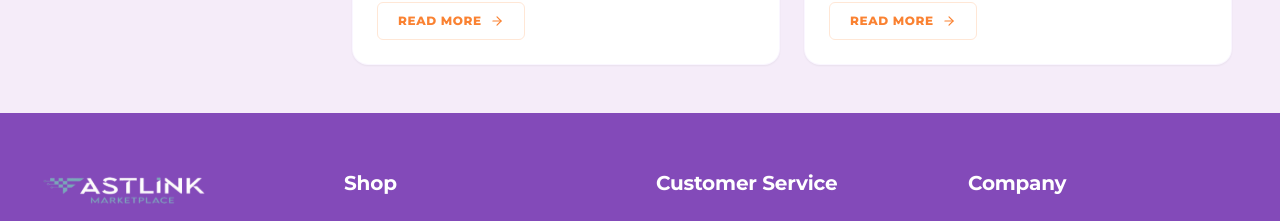
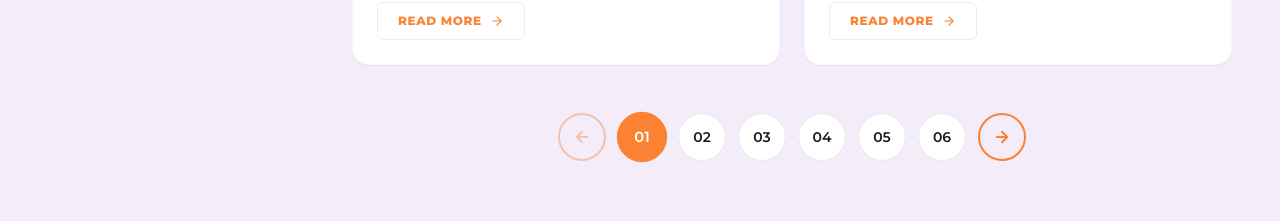
Before and after one commit to P23-Africa-Dev/fastlink-marketplace, a Next.js app: page /blog in a window 1280 px wide. Shown: the part 1275-1496 px from the top of the page. Built offline with nearby package versions, Linux system fonts and the light colour scheme.

Commit message:
feat: implement pagination controls with page number selection and navigation buttons for the blog page

```diff
--- a/src/app/(shop)/blog/page.tsx
+++ b/src/app/(shop)/blog/page.tsx
@@ -11,6 +11,7 @@ import {
   Calendar,
   MessageCircle,
   ArrowRight,
+  ArrowLeft,
 } from "lucide-react";
 
 // Mock Categories
@@ -108,6 +109,7 @@ export default function BlogPage() {
   const [selectedCategory, setSelectedCategory] = useState("All");
   const [searchQuery, setSearchQuery] = useState("");
   const [sortBy, setSortBy] = useState("Most Popular");
+  const [currentPage, setCurrentPage] = useState(1);
 
   // Filter posts
   const filteredPosts = blogPosts.filter((post) => {
@@ -327,11 +329,49 @@ export default function BlogPage() {
               ))}
             </div>
 
-            {filteredPosts.length === 0 && (
-              <div className="rounded-2xl bg-white p-12 text-center text-slate-500 shadow-2xs">
-                No blog posts found matching your search.
-              </div>
-            )}
+            {/* Pagination Controls (Matching Design Screenshot) */}
+            <div className="flex items-center justify-center gap-2 sm:gap-3 pt-6 pb-4">
+
+              {/* Previous Page Circle Button */}
+              <button
+                onClick={() => setCurrentPage((prev) => Math.max(prev - 1, 1))}
+                disabled={currentPage === 1}
+                className="h-10 w-10 sm:h-12 sm:w-12 rounded-full border-2 border-[#FA8232] text-[#FA8232] hover:bg-[#FA8232] hover:text-white disabled:opacity-40 disabled:hover:bg-transparent disabled:hover:text-[#FA8232] flex items-center justify-center transition-all cursor-pointer shadow-2xs"
+                aria-label="Previous Page"
+              >
+                <ArrowLeft size={18} strokeWidth={2.5} />
+              </button>
+
+              {/* Page Numbers 01 to 06 */}
+              {[1, 2, 3, 4, 5, 6].map((page) => {
+                const isActive = currentPage === page;
+                const pageLabel = String(page).padStart(2, "0");
+                return (
+                  <button
+                    key={page}
+                    onClick={() => setCurrentPage(page)}
+                    className={`h-10 w-10 sm:h-12 sm:w-12 rounded-full text-xs sm:text-sm font-semibold flex items-center justify-center transition-all cursor-pointer ${
+                      isActive
+                        ? "bg-[#FA8232] text-white font-bold shadow-xs scale-105"
+                        : "bg-white border border-slate-200/90 text-[#191C1F] hover:border-[#FA8232] hover:text-[#FA8232] shadow-2xs"
+                    }`}
+                  >
+                    {pageLabel}
+                  </button>
+                );
+              })}
+
+              {/* Next Page Circle Button */}
+              <button
+                onClick={() => setCurrentPage((prev) => Math.min(prev + 1, 6))}
+                disabled={currentPage === 6}
+                className="h-10 w-10 sm:h-12 sm:w-12 rounded-full border-2 border-[#FA8232] text-[#FA8232] hover:bg-[#FA8232] hover:text-white disabled:opacity-40 disabled:hover:bg-transparent disabled:hover:text-[#FA8232] flex items-center justify-center transition-all cursor-pointer shadow-2xs"
+                aria-label="Next Page"
+              >
+                <ArrowRight size={18} strokeWidth={2.5} />
+              </button>
+
+            </div>
 
           </div>
 
```
